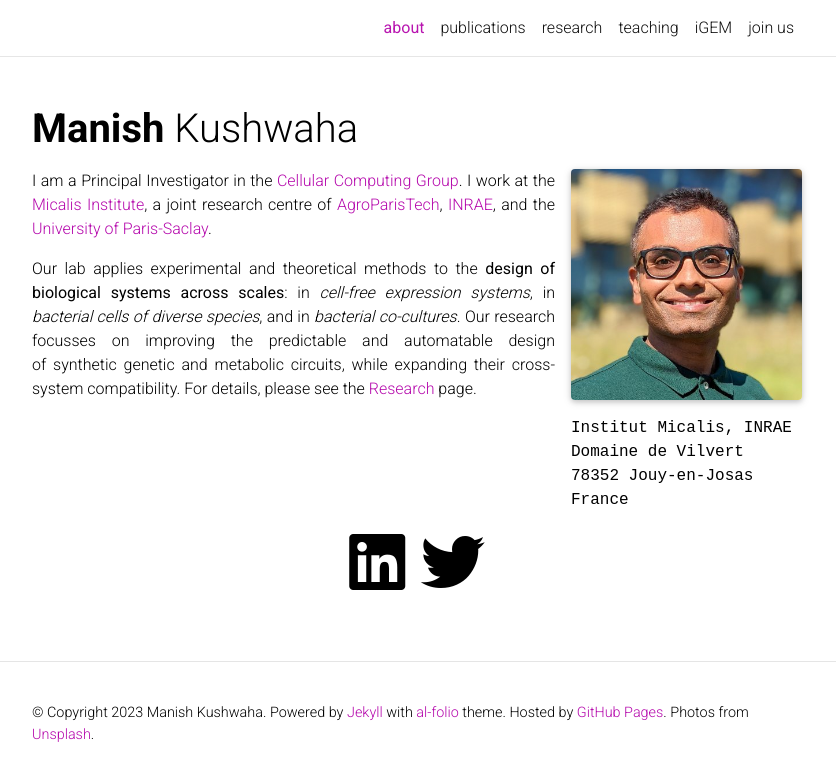
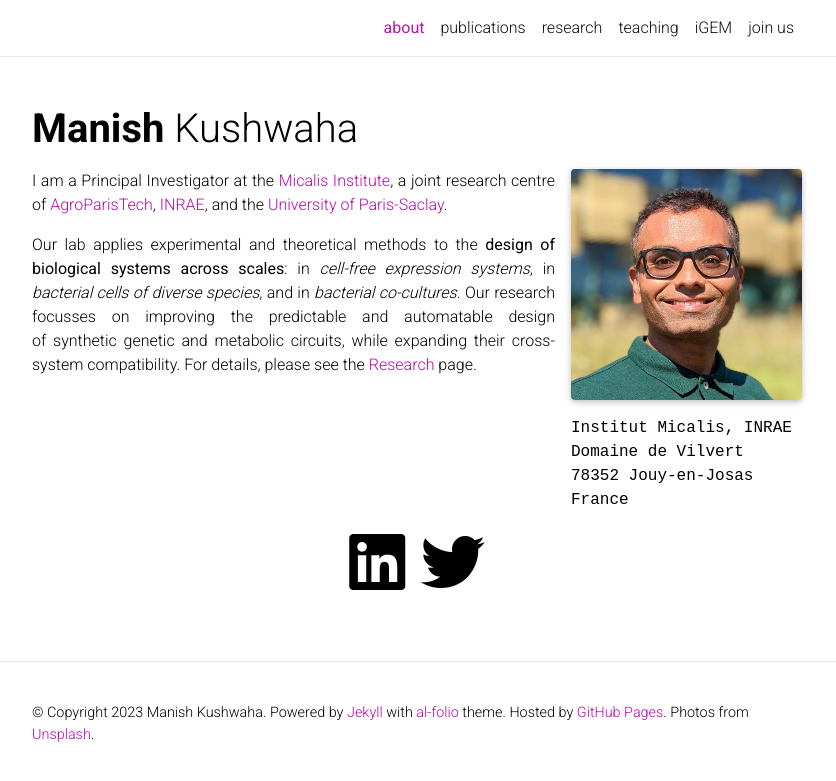
Before and after one commit to manishmicrobe/manishmicrobe.github.io, a Jekyll site: the page built from _pages/about.md, in a window 1280 px wide. Shown: the top 781 px of the page, without its empty margins (223-1059 px from the left). Built offline with Jekyll 4.4.1, drawn with Linux system fonts in a browser that asks for light colours; full-size pictures stand in for the smaller copies a plugin makes; comment, search, counter and statistics services are not loaded; a style sheet for code colours, icons or effects is not loaded.

Commit message:
Update about.md

```diff
--- a/_pages/about.md
+++ b/_pages/about.md
@@ -19,6 +19,6 @@
 social: true  # includes social icons at the bottom of the page
 ---
 
-<p align='justify'>I am a Principal Investigator in the <a href='https://ccg.synbiodesign.org/'>Cellular Computing Group</a>. I work at the <a href='https://www.micalis.fr/micalis_eng/Home/Micalis-Institute/'>Micalis Institute</a>, a joint research centre of <a href='https://www.agroparistech.fr/en'>AgroParisTech</a>, <a href='https://www.inrae.fr/en'>INRAE</a>, and the <a href='https://www.universite-paris-saclay.fr/en'>University of Paris-Saclay</a>.</p>
+<p align='justify'>I am a Principal Investigator at the <a href='https://www.micalis.fr/micalis_eng/Home/Micalis-Institute/'>Micalis Institute</a>, a joint research centre of <a href='https://www.agroparistech.fr/en'>AgroParisTech</a>, <a href='https://www.inrae.fr/en'>INRAE</a>, and the <a href='https://www.universite-paris-saclay.fr/en'>University of Paris-Saclay</a>.</p>
 
 <p align='justify'>Our lab applies experimental and theoretical methods to the <b>design of biological systems across scales</b>: in <i>cell-free expression systems</i>, in <i>bacterial cells of diverse species</i>, and in <i>bacterial co-cultures</i>. Our research focusses on improving the predictable and automatable design of synthetic genetic and metabolic circuits, while expanding their cross-system compatibility. For details, please see the <a href='/research'>Research</a> page.</p>
```
